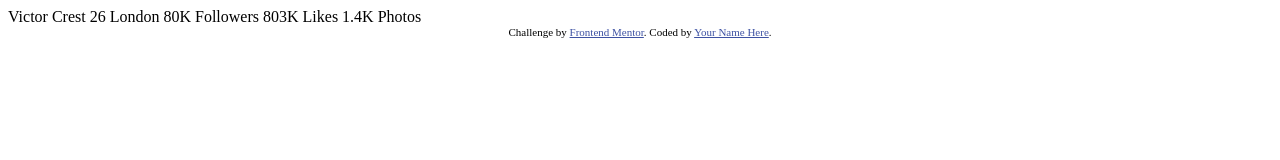
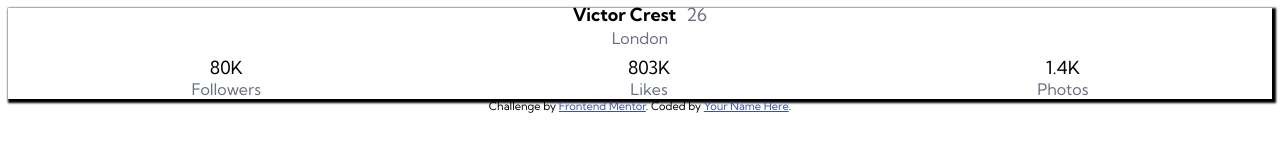
Before and after one commit to ewirtz3/profile-card-practice, a plain HTML site: page index.html in a window 1280 px wide. Drawn offline with Linux system fonts and the light colour scheme.

Commit message:
adding styling to text

```diff
--- a/index.html
+++ b/index.html
@@ -1,35 +1,66 @@
 <!DOCTYPE html>
 <html lang="en">
   <head>
-  <meta charset="UTF-8">
-  <meta name="viewport" content="width=device-width, initial-scale=1.0"> <!-- displays site properly based on user's device -->
+    <meta charset="UTF-8" />
+    <meta name="viewport" content="width=device-width, initial-scale=1.0" />
+    <!-- displays site properly based on user's device -->
 
-  <link rel="icon" type="image/png" sizes="32x32" href="./images/favicon-32x32.png">
-
+    <link
+      rel="icon"
+      type="image/png"
+      sizes="32x32"
+      href="./images/favicon-32x32.png"
+    />
+    <link rel="stylesheet" type="text/css" href="./style.css" />
+    <link rel="preconnect" href="https://fonts.gstatic.com" />
+    <link
+      href="https://fonts.googleapis.com/css2?family=Kumbh+Sans:wght@400;700&display=swap"
+      rel="stylesheet"
+    />
     <title>Frontend Mentor | Profile card component</title>
 
     <!-- Feel free to remove these styles or customise in your own stylesheet 👍 -->
     <style>
-    .attribution { font-size: 11px; text-align: center; }
-    .attribution a { color: hsl(228, 45%, 44%); }
+      .attribution {
+        font-size: 11px;
+        text-align: center;
+      }
+      .attribution a {
+        color: hsl(228, 45%, 44%);
+      }
     </style>
   </head>
   <body>
-  Victor Crest
-  26
-  London
-
-  80K
-  Followers
-
-  803K
-  Likes
-
-  1.4K
-  Photos
+    <div class="card">
+      <div class="card-top">
+        <div class="card-title">
+          <p class="user-name"><strong>Victor Crest</strong></p>
+          <p class="user-age">26</p>
+        </div>
+        <div class="user-city">
+          <p>London</p>
+        </div>
+      </div>
+      <div class="card-bottom">
+        <div class="stats">
+          <div class="number">80K</div>
+          <div class="attribute">Followers</div>
+        </div>
+        <div class="stats">
+          <div class="number">803K</div>
+          <div class="attribute">Likes</div>
+        </div>
+        <div class="stats">
+          <div class="number">1.4K</div>
+          <div class="attribute">Photos</div>
+        </div>
+      </div>
+    </div>
     <div class="attribution">
-    Challenge by <a href="https://www.frontendmentor.io?ref=challenge" target="_blank">Frontend Mentor</a>.
-    Coded by <a href="#">Your Name Here</a>.
+      Challenge by
+      <a href="https://www.frontendmentor.io?ref=challenge" target="_blank"
+        >Frontend Mentor</a
+      >. Coded by <a href="#">Your Name Here</a>.
     </div>
   </body>
 </html>
--- /dev/null
+++ b/style.css
@@ -0,0 +1,40 @@
+body {
+  font-family: "Kumbh Sans", sans-serif;
+}
+.card {
+  box-shadow: 2px 2px 2px 2px;
+  text-align: center;
+  display: flex;
+  flex-direction: column;
+  font-size: 18px;
+}
+.card-top {
+  line-height: 3px;
+}
+.card-title {
+  display: flex;
+  flex-direction: row;
+  justify-content: center;
+}
+.user-name,
+.user-age {
+  margin: 5px;
+}
+.user-age,
+.user-city {
+  color: hsl(227, 10%, 46%);
+}
+.card-bottom {
+  display: flex;
+  flex-direction: row;
+  justify-content: space-around;
+}
+.stats {
+  display: flex;
+  flex-direction: column;
+}
+.user-city,
+.attribute {
+  color: hsl(227, 10%, 46%);
+  font-size: 16px;
+}
```
Lines whose indentation alone changed are shown as unchanged.
